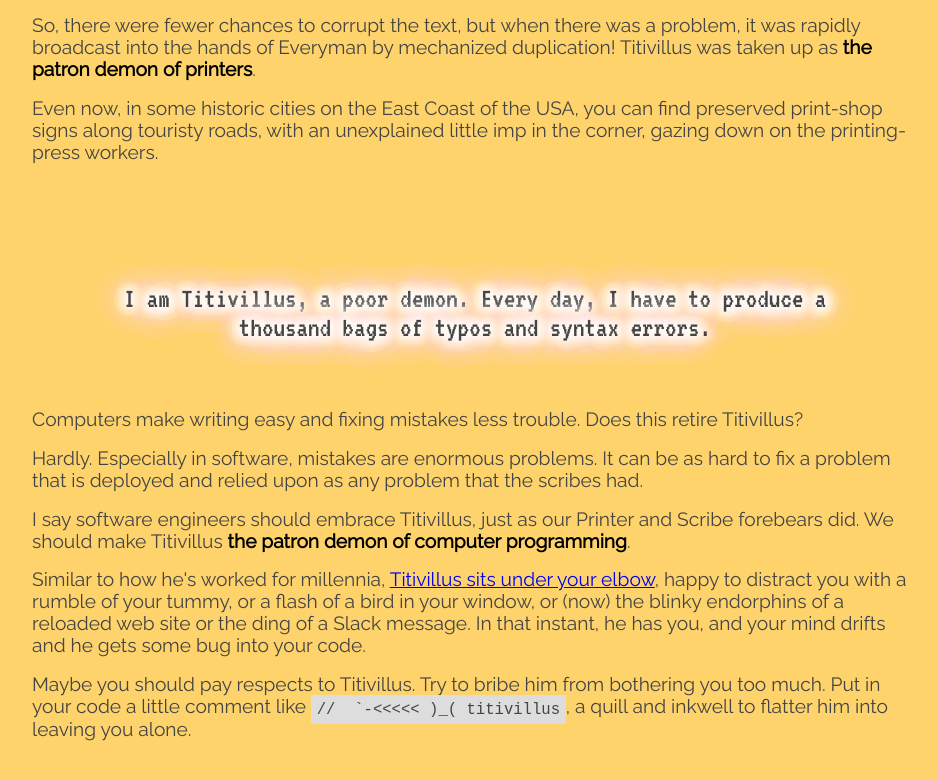
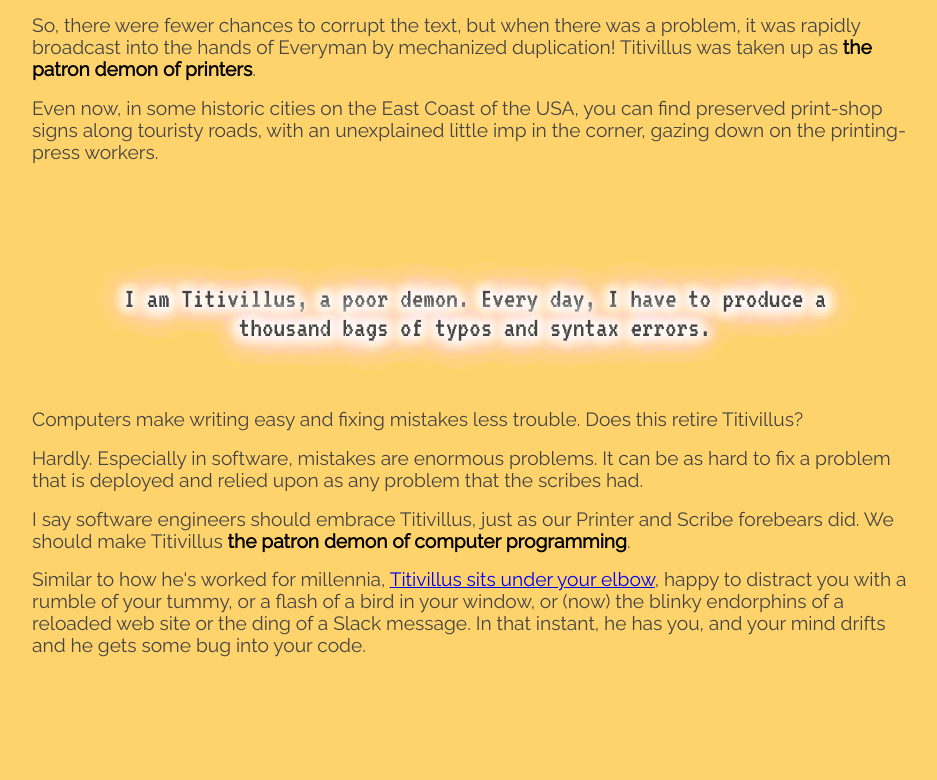
Before and after one commit to chadmiller/titivillus-web-site, a plain HTML site: page index.html in a window 1280 px wide. Shown: the part 1244-2024 px from the top of the page, without its empty margins (165-1102 px from the left). After the commit the page ends 1996 px from the top, so only its background shows below. Drawn offline with nearby package versions, Linux system fonts and the light colour scheme; a web font is replaced by a local one.

Commit message:
Drop code comment para

```diff
--- a/index.html
+++ b/index.html
@@ -109,8 +109,6 @@
 
 	<p>Similar to how he's worked for millennia, <a href="https://chad.org/tat">Titivillus sits under your elbow</a>, happy to distract you with a rumble of your tummy, or a flash of a bird in your window, or (now) the blinky endorphins of a reloaded web site or the ding of a Slack message. In that instant, he has you, and your mind drifts and he gets some bug into your code.</p>
 
-	<p>Maybe you should pay respects to Titivillus. Try to bribe him from bothering you too much. Put in your code a little comment like <code>//&nbsp;&nbsp;`-&lt;&lt;&lt;&lt;&lt; )_(  titivillus</code>, a quill and inkwell to flatter him into leaving you alone.</p>
-
 	</section>
 
 </body>
```
